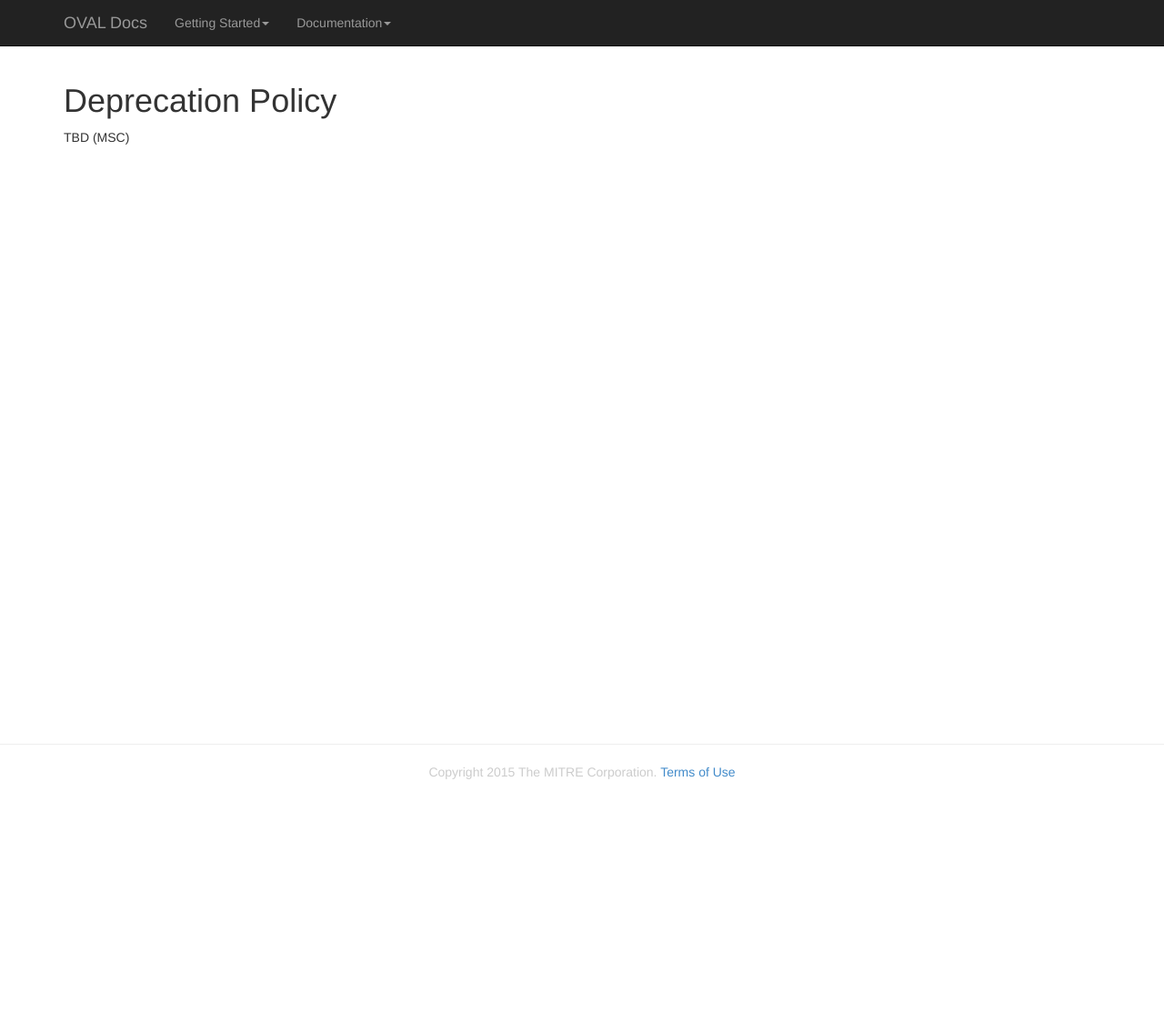
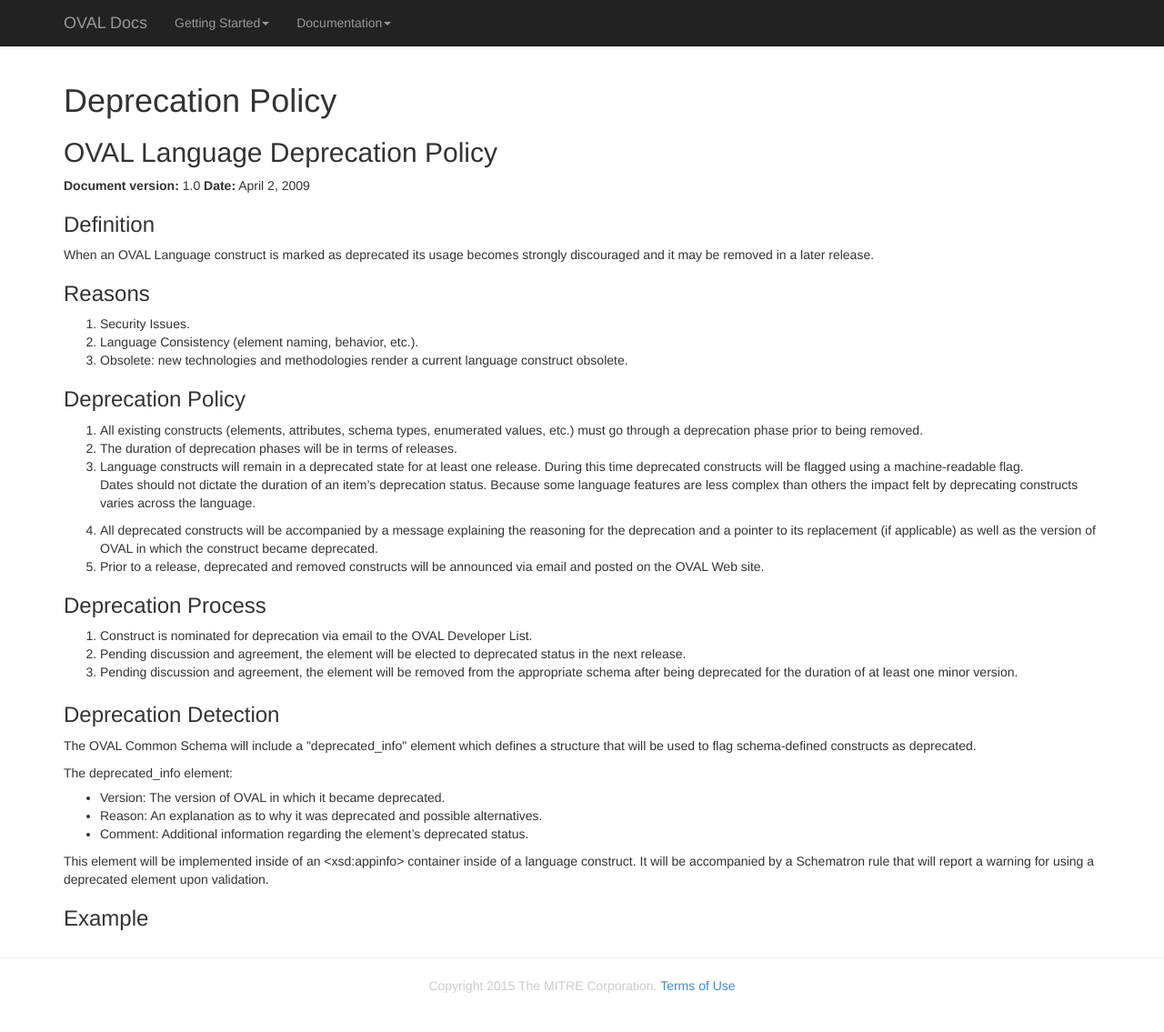
Before and after one commit to OVALProject/ovalproject.github.io, a Jekyll site: the page built from documentation/policy/deprecation/index.md, in a window 1280 px wide. Shown: the whole page at 91% size. Built offline with Jekyll 4.4.1, drawn with Linux system fonts in a browser that asks for light colours; Markdown is read by kramdown in place of the engine named in the settings; before the commit the page ends 900 px from its top, so only the background shows below that.

Commit message:
first draft

```diff
--- a/documentation/policy/deprecation/index.md
+++ b/documentation/policy/deprecation/index.md
@@ -3,4 +3,50 @@ title: Deprecation Policy
 layout: flat
 ---
 
-TBD (MSC)
+<h2>OVAL Language Deprecation Policy</h2>
+
+<p><strong>Document version:</strong> 1.0  <strong>Date:</strong> April 2, 2009</p>
+
+<h3>Definition</h3>
+
+<p>When an OVAL Language construct is marked as deprecated its usage becomes strongly discouraged and it may be removed in a later release.</p>
+
+<h3>Reasons</h3>
+<ol>
+<li>Security Issues.</li>
+<li>Language Consistency (element naming, behavior, etc.).</li>
+<li>Obsolete: new technologies and methodologies render a current language construct obsolete.</li>
+</ol>
+
+<h3>Deprecation Policy</h3>
+<ol>
+<li>All existing constructs (elements, attributes, schema types, enumerated values, etc.) must go through a deprecation phase prior to being removed.</li>
+<li>The duration of deprecation phases will be in terms of releases.</li>
+<li>Language constructs will remain in a deprecated state for at least one release.  During this time deprecated constructs will be flagged using a machine-readable flag.
+<p>Dates should not dictate the duration of an item&#8217;s deprecation status. Because some language features are less complex than others the impact felt by deprecating constructs varies across the language.</p>
+</li>
+<li>All deprecated constructs will be accompanied by a message explaining the reasoning for the deprecation and a pointer to its replacement (if applicable) as well as the version of OVAL in which the construct became deprecated.</li>
+<li>Prior to a release, deprecated and removed constructs will be announced via email and posted on the OVAL Web site.</li>
+</ol>
+
+<h3>Deprecation Process</h3>
+<ol>
+<li>Construct is nominated for deprecation via email to the OVAL Developer List.</li>
+<li>Pending discussion and agreement, the element will be elected to deprecated status in the next release.</li>
+<li>Pending discussion and agreement, the element will be removed from the appropriate schema after being deprecated for the duration of at least one minor version.</li>
+</ol>
+
+<h3 style="margin-top:1em">Deprecation Detection</h3>
+
+<p>The OVAL Common Schema will include a &quot;deprecated_info&quot; element which defines a structure that will be used to flag schema-defined constructs as deprecated.</p>
+
+<p style="margin-bottom:.5em">The deprecated_info element:</p>
+<ul>
+<li>Version: The version of OVAL in which it became deprecated.</li>
+<li>Reason: An explanation as to why it was deprecated and possible alternatives.</li>
+<li>Comment: Additional information regarding the element&#8217;s deprecated status.</li>
+</ul>
+
+<p>This element will be implemented inside of an &lt;xsd:appinfo&gt; container inside of a language construct.  It will be accompanied by a Schematron rule that will report a warning for using a deprecated element upon validation.</p>
+
+<h3>Example</h3>
```
